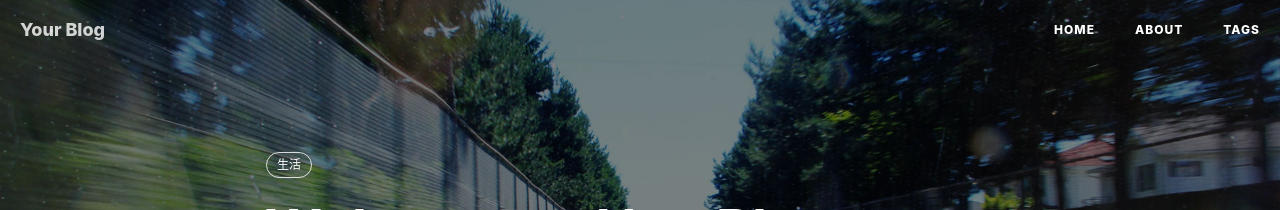
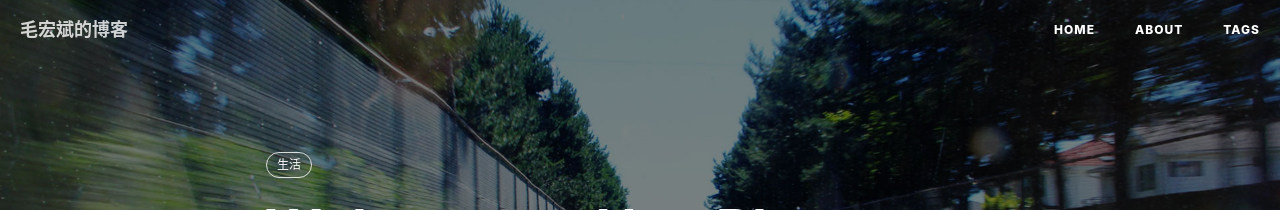
Before and after one commit to hello2mao/hello2mao.github.io, a Jekyll site: the page built from _posts/2014-01-29-hello-2015.markdown, in a window 1280 px wide. Shown: the top 210 px of the page. Built offline with Jekyll 4.4.1, drawn with Linux system fonts in a browser that asks for light colours; nearby versions of some CDN libraries; comment, search, counter and statistics services are not loaded; some of the changed text lies outside the part shown.

Commit message:
Lazy push: 2019年 2月 3日 星期日 23时02分01秒 CST

```diff
--- a/_config.yml
+++ b/_config.yml
@@ -1,22 +1,22 @@
 # Site settings
-title: Your Blog
-SEOTitle: 你的博客 | Your Blog
+title: 毛宏斌的博客
+SEOTitle: 毛宏斌的博客 | Hongbin Mao | hello2mao
 header-img: img/home-bg.jpg
-email: huxpro@gmail.com
+email: hello2mao@gmail.com
 description: ""
 keyword: ""
-url: "http://huangxuan.me"              # your host, for absolute URL
-baseurl: "/huxblog-boilerplate"         # for example, '/blog' if your blog hosted on 'host/blog'
+url: "https://hello2mao.github.io"              # your host, for absolute URL
+baseurl: "/"         # for example, '/blog' if your blog hosted on 'host/blog'
 
 
 
 # SNS settings
 RSS: false
-weibo_username:     huxpro
-zhihu_username:     huxpro
-github_username:    huxpro
-#twitter_username:  huxpro
-facebook_username:  huxpro
+weibo_username:     hello2mao
+zhihu_username:     hello2mao
+github_username:    hello2mao
+#twitter_username:  hello2mao
+facebook_username:  hello2mao
 
 
 
@@ -50,7 +50,7 @@
 #disqus_username: _your_disqus_short_name_
 
 # Duoshuo settings
-duoshuo_username: huxblog
+duoshuo_username: hello2mao
 # Share component is depend on Comment so we can NOT use share only.
 duoshuo_share: true                     # set to false if you want to use Comment without Sharing
 
@@ -62,7 +62,7 @@
 ba_track_id: 4cc1f2d8f3067386cc5cdb626a202900
 # Google Analytics
 ga_track_id: 'UA-49627206-1'            # Format: UA-xxxxxx-xx
-ga_domain: huangxuan.me
+ga_domain: hello2mao.github.io
 
 
 
```
